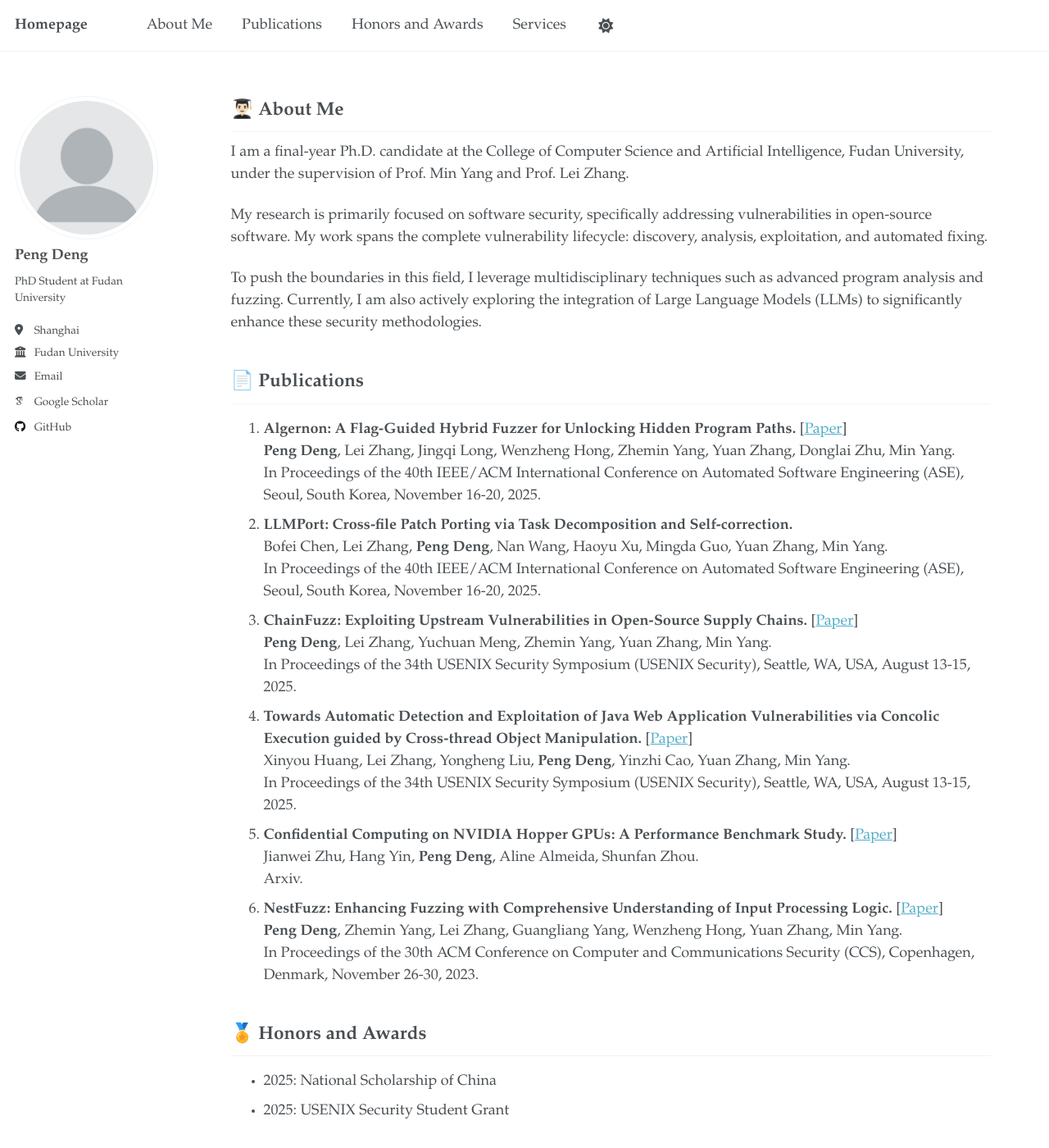
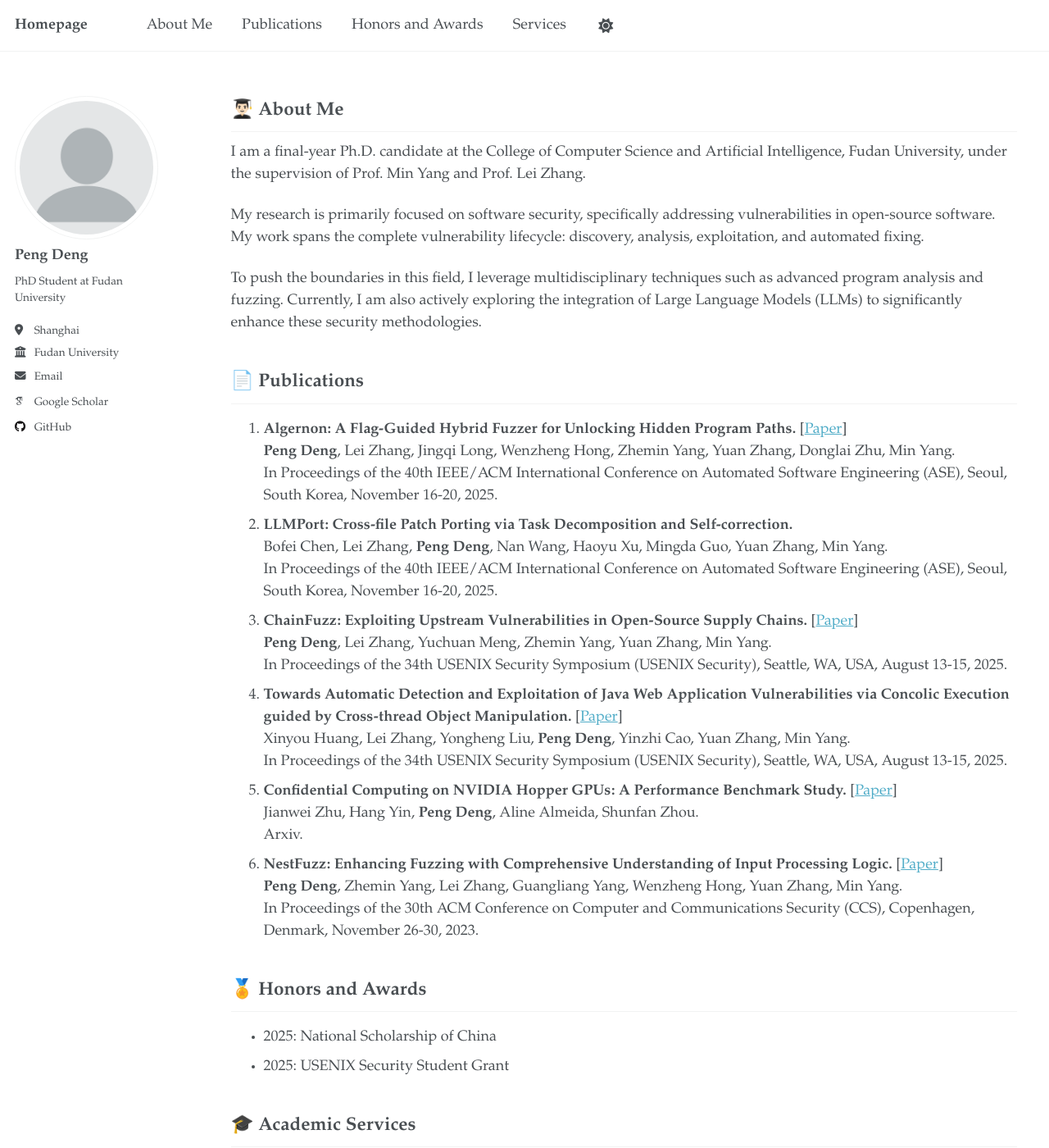
Before and after one commit to pengxdeng/pengxdeng.github.io, a Jekyll site: the page built from _pages/about.md, in a window 1280 px wide and 1400 px high. Shown: the whole window at 82% size. Built offline with Jekyll 4.4.1, drawn with Linux system fonts in a browser that asks for light colours; some web fonts are replaced; a script that is not in the unit is left out.

Commit message:
update layout

```diff
--- a/_sass/layout/_page.scss
+++ b/_sass/layout/_page.scss
@@ -20,7 +20,7 @@
   @include breakpoint($large) {
     @include span(10 of 12 last);
     @include prefix(0.5 of 12);
-    @include suffix(0.5 of 12);
+    @include suffix(0.2 of 12);
   }
 
   .page__inner-wrap {
```
